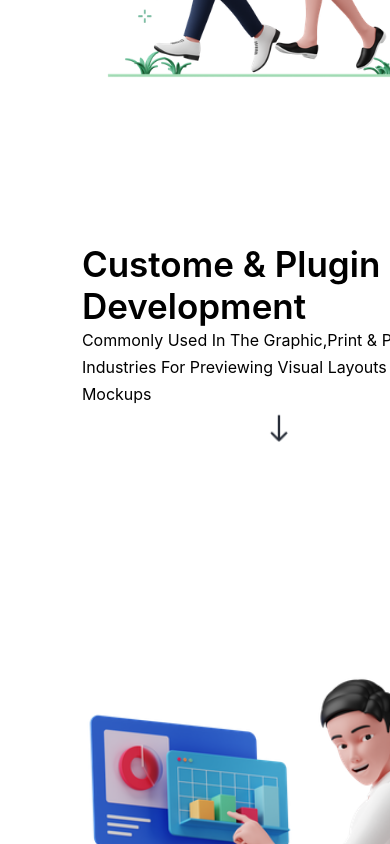
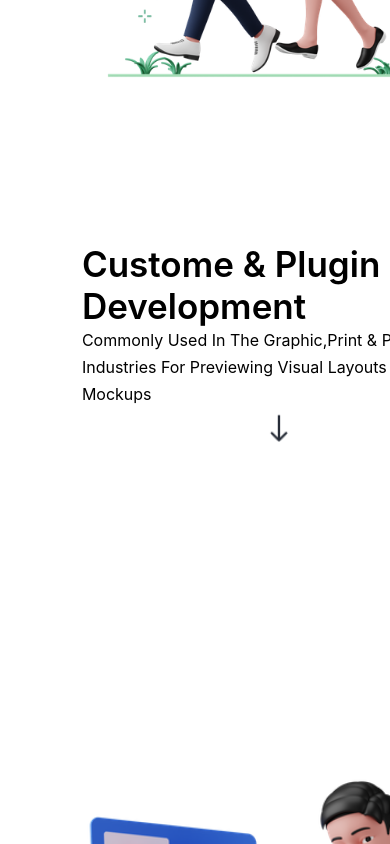
Before and after one commit to Akinyemi04/Homyphy, a React (Create React App) app: page / in a window 390 px wide. Shown: the part 1900-2744 px from the top of the page. Built offline with nearby package versions, Linux system fonts and the light colour scheme.

Commit message:
fixing errors

```diff
--- a/src/App.css
+++ b/src/App.css
@@ -467,6 +467,7 @@ aside .div button:hover {
     transform: translate(-19vw, -19vh) scale(0.05) rotate(90deg);
   }
   article section .img2 {
+    margin-top: 12vh;
     transform: translate(45vw, -15vh) scale(3.2);
   }
   article aside {
--- a/src/App.scss
+++ b/src/App.scss
@@ -486,6 +486,7 @@ aside{
         }
       }
       .img2{
+        margin-top: 12vh;
         transform: translate(45vw,-15vh) scale(3.2);
       }
     }
```
Also changed, not shown: 1 other file (tests, documents, lock files or other folders).
